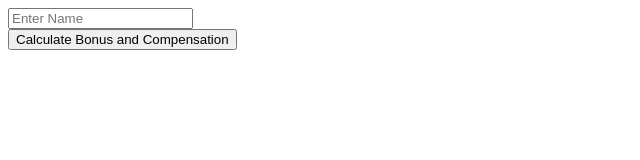
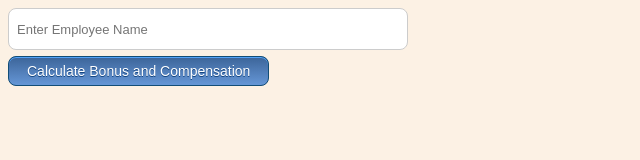
Before and after one commit to rgravem/bonus_mockingbird, a plain HTML site: page index.html in a window 1280 px wide. Shown: the whole page, without its empty margins (0-640 px from the left). Drawn offline with Linux system fonts and the light colour scheme.

Commit message:
updates and styling

```diff
--- a/group_01.js
+++ b/group_01.js
@@ -76,16 +76,12 @@ var displayCompensation = function(){
   for (var i = 0; i < salaryArray.length; i++) {
     var employee = salaryArray[i];
     var employeeName = document.getElementById('nameIn').value;
-    var foundEmployee = false;
     if (employee[0].toUpperCase() === employeeName.toUpperCase()) {
-      foundEmployee = true;
       for (var j = 0; j < employee.length; j++) {
         displayString += '<p>' + employee[j] + '</p>';
       }
     }
-    if (!foundEmployee){
-      displayString += 'Employee not found. Please enter a different name.'
-    }
+
   }
   document.getElementById('nameIn').value = '';
   document.getElementById('displayArea').innerHTML = displayString;
--- a/index.html
+++ b/index.html
@@ -3,13 +3,13 @@
     <meta charset="utf-8">
     <title>Peer Group Project 1</title>
     <meta name="description" content="Webpage">
+    <link rel="stylesheet" href="styles.css">
     <script src="group_01.js"></script>
-    <link rel="stylesheet" href="">
   </head>
 
   <body>
-    <input type="text" id='nameIn' placeholder="Enter Name"> <br />
-    <button onclick='displayCompensation()'>Calculate Bonus and Compensation</button>
+    <input type="text" id='nameIn' placeholder="Enter Employee Name"> <br />
+    <button class="button" onclick='displayCompensation()'>Calculate Bonus and Compensation</button>
     <div id='displayArea'>
     </div>
   </body>
--- /dev/null
+++ b/styles.css
@@ -0,0 +1,57 @@
+body {
+    background-color: #fcf1e4;
+}
+.button {
+    -moz-box-shadow: inset 0px 1px 0px 0px #54a3f7;
+    -webkit-box-shadow: inset 0px 1px 0px 0px #54a3f7;
+    box-shadow: inset 0px 1px 0px 0px #54a3f7;
+    background: -webkit-gradient(linear, left top, left bottom, color-stop(0.05, #3e679c), color-stop(1, #6596d6));
+    background: -moz-linear-gradient(top, #3e679c 5%, #6596d6 100%);
+    background: -webkit-linear-gradient(top, #3e679c 5%, #6596d6 100%);
+    background: -o-linear-gradient(top, #3e679c 5%, #6596d6 100%);
+    background: -ms-linear-gradient(top, #3e679c 5%, #6596d6 100%);
+    background: linear-gradient(to bottom, #3e679c 5%, #6596d6 100%);
+    filter: progid: DXImageTransform.Microsoft.gradient(startColorstr='#3e679c', endColorstr='#6596d6', GradientType=0);
+    background-color: #3e679c;
+    -moz-border-radius: 8px;
+    -webkit-border-radius: 8px;
+    border-radius: 8px;
+    border: 1px solid #124d77;
+    display: inline-block;
+    cursor: pointer;
+    color: #ffffff;
+    font-family: Arial;
+    font-size: 14px;
+    padding: 6px 18px;
+    text-decoration: none;
+    text-shadow: 0px 1px 0px #154682;
+}
+.button:hover {
+    background: -webkit-gradient(linear, left top, left bottom, color-stop(0.05, #6596d6), color-stop(1, #3e679c));
+    background: -moz-linear-gradient(top, #6596d6 5%, #3e679c 100%);
+    background: -webkit-linear-gradient(top, #6596d6 5%, #3e679c 100%);
+    background: -o-linear-gradient(top, #6596d6 5%, #3e679c 100%);
+    background: -ms-linear-gradient(top, #6596d6 5%, #3e679c 100%);
+    background: linear-gradient(to bottom, #6596d6 5%, #3e679c 100%);
+    filter: progid: DXImageTransform.Microsoft.gradient(startColorstr='#6596d6', endColorstr='#3e679c', GradientType=0);
+    background-color: #6596d6;
+}
+.button:active {
+    position: relative;
+    top: 1px;
+}
+#nameIn {
+    display: block;
+    width: 400px;
+    height: 42px;
+    padding: 8px;
+    margin-bottom: -12px;
+    border: 1px solid #cccccc;
+    border-radius: 8px;
+    line-height: 130%;
+    font-size: 13px;
+}
+p {
+  font-size: 14px;
+  font-family: sans-serif;
+}
```
